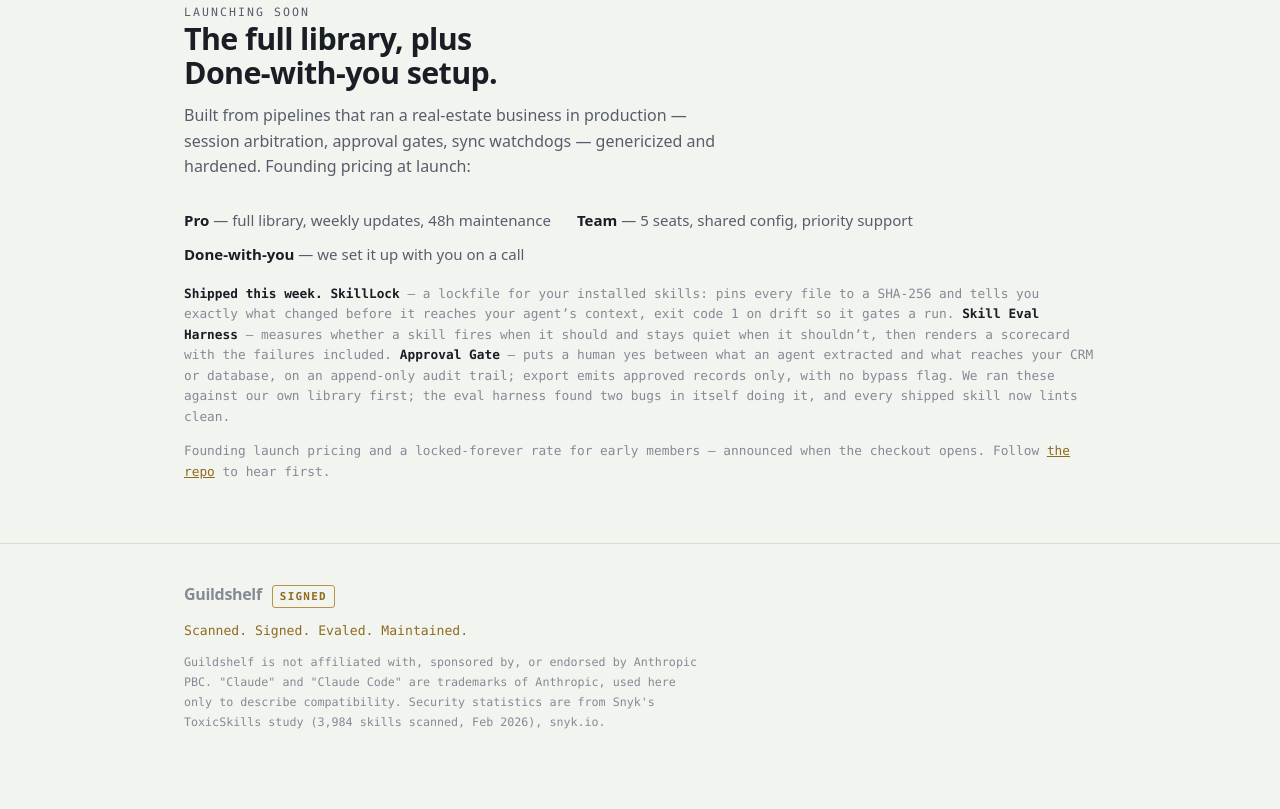
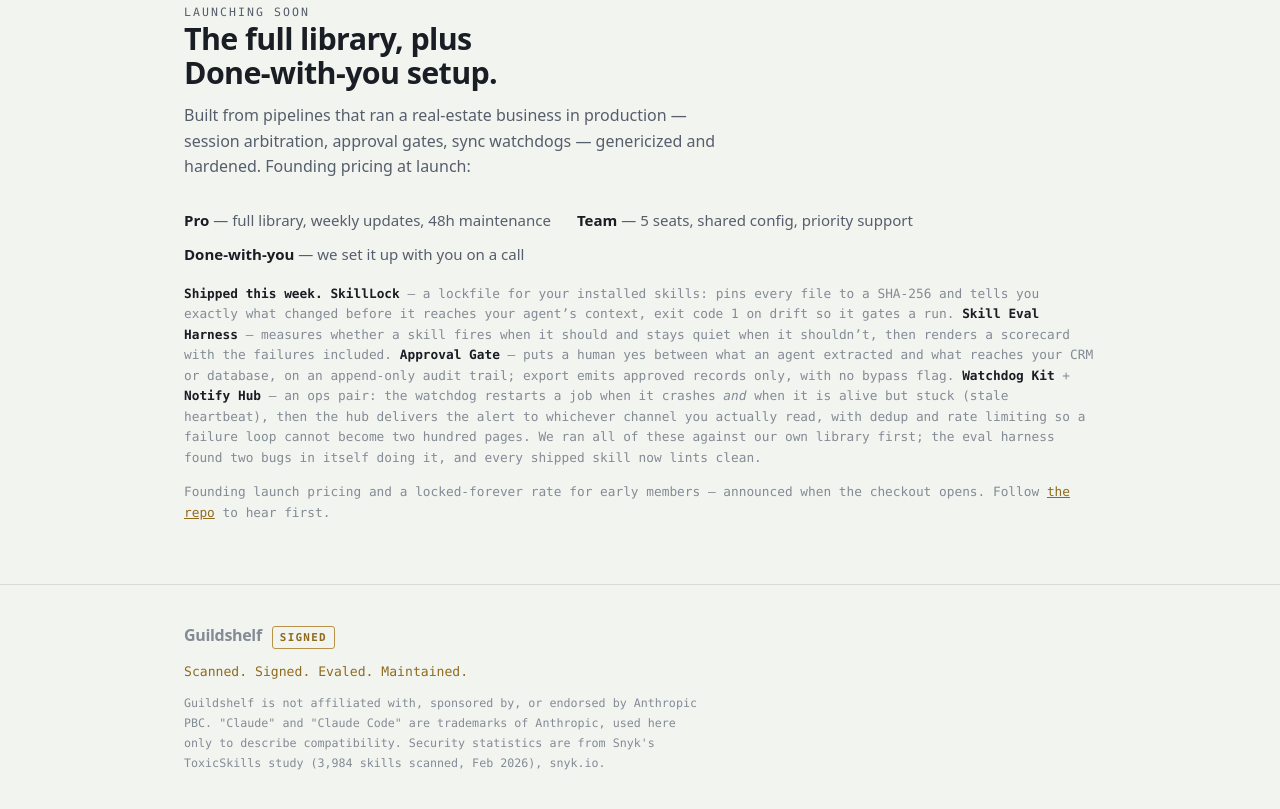
Before and after one commit to guildshelf/guildshelf.github.io, a plain HTML site: page index.html in a window 1280 px wide. Shown: the part 1861-2670 px from the top of the page. Drawn offline with Linux system fonts and the light colour scheme.

Commit message:
Site: Watchdog Kit + Notify Hub ops pair

```diff
--- a/index.html
+++ b/index.html
@@ -128,7 +128,7 @@
       <div><b>Team</b> — 5 seats, shared config, priority support</div>
       <div><b>Done-with-you</b> — we set it up with you on a call</div>
     </div>
-    <p class="price-note" style="margin-top:18px"><b style="color:var(--text)">Shipped this week.</b> <b style="color:var(--text)">SkillLock</b> &mdash; a lockfile for your installed skills: pins every file to a SHA-256 and tells you exactly what changed before it reaches your agent&rsquo;s context, exit code 1 on drift so it gates a run. <b style="color:var(--text)">Skill Eval Harness</b> &mdash; measures whether a skill fires when it should and stays quiet when it shouldn&rsquo;t, then renders a scorecard with the failures included. <b style="color:var(--text)">Approval Gate</b> &mdash; puts a human yes between what an agent extracted and what reaches your CRM or database, on an append-only audit trail; export emits approved records only, with no bypass flag. We ran these against our own library first; the eval harness found two bugs in itself doing it, and every shipped skill now lints clean.</p>
+    <p class="price-note" style="margin-top:18px"><b style="color:var(--text)">Shipped this week.</b> <b style="color:var(--text)">SkillLock</b> &mdash; a lockfile for your installed skills: pins every file to a SHA-256 and tells you exactly what changed before it reaches your agent&rsquo;s context, exit code 1 on drift so it gates a run. <b style="color:var(--text)">Skill Eval Harness</b> &mdash; measures whether a skill fires when it should and stays quiet when it shouldn&rsquo;t, then renders a scorecard with the failures included. <b style="color:var(--text)">Approval Gate</b> &mdash; puts a human yes between what an agent extracted and what reaches your CRM or database, on an append-only audit trail; export emits approved records only, with no bypass flag. <b style="color:var(--text)">Watchdog Kit</b> + <b style="color:var(--text)">Notify Hub</b> &mdash; an ops pair: the watchdog restarts a job when it crashes <em>and</em> when it is alive but stuck (stale heartbeat), then the hub delivers the alert to whichever channel you actually read, with dedup and rate limiting so a failure loop cannot become two hundred pages. We ran all of these against our own library first; the eval harness found two bugs in itself doing it, and every shipped skill now lints clean.</p>
     <p class="price-note">Founding launch pricing and a locked-forever rate for early members — announced when the checkout opens. Follow <a href="https://github.com/guildshelf/free-skills">the repo</a> to hear first.</p>
   </div>
 </section>
```
